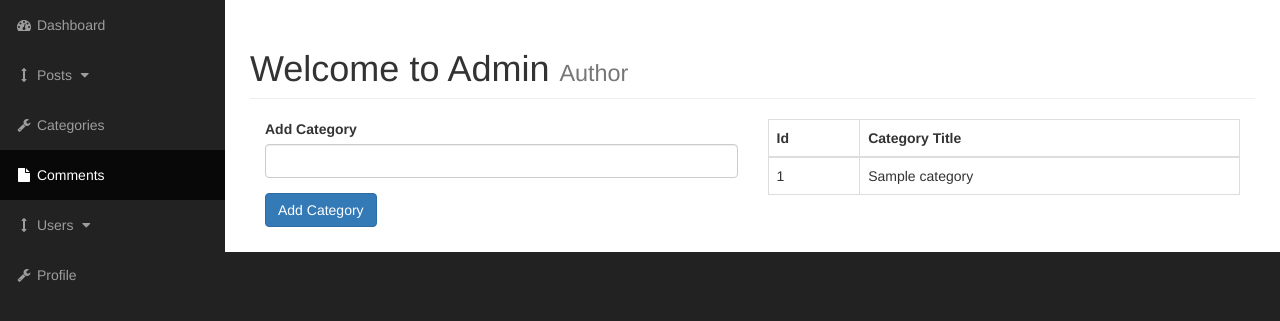
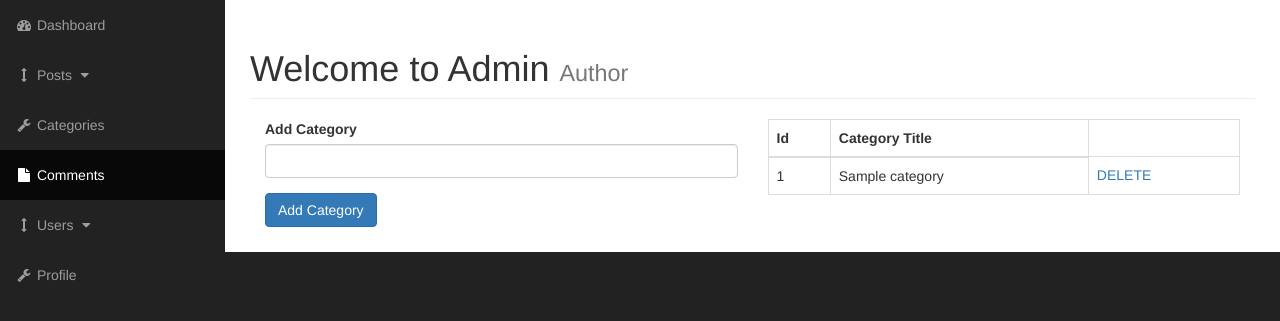
Before and after one commit to nirians/cms, a PHP site: page /admin/categories.php in a window 1280 px wide. Shown: the part 51-372 px from the top of the page. Run offline with PHP 8.4, Linux system fonts and the light colour scheme; tables that the repository leaves empty or names only in its code hold one stand-in row (values such as "Sample post").

Commit message:
105. deleting categories

```diff
--- a/admin/categories.php
+++ b/admin/categories.php
@@ -57,8 +57,6 @@
                         <div class="col-xs-6">
 
                         <?php
-                            $query = "SELECT *  FROM categories";
-                            $select_categories = mysqli_query($connection, $query);
 
                         ?>
 
@@ -71,7 +69,10 @@
                                 </tr>
                             </thead>
                             <tbody>
-                                <?php
+                                <?php // FIND ALL CATEGORIES QUERY
+                                    $query = "SELECT *  FROM categories";
+                                    $select_categories = mysqli_query($connection, $query);
+
                                     while($row = mysqli_fetch_assoc($select_categories)) {
                                         $cat_title = $row['cat_title'];
                                         $cat_id = $row['cat_id'];
@@ -79,8 +80,21 @@
                                     echo "<tr>";
                                     echo "<td>{$cat_id}</td>";
                                     echo "<td>{$cat_title}</td>";
+                                    echo "<td><a href='categories.php?delete={$cat_id}'>DELETE</a></td>";
                                     echo "</tr>";
                                     }
+                                ?>
+
+                                <?php // DELETE QUERY
+
+                                if(isset($_GET['delete'])){
+                                    $the_cat_id = $_GET ['delete'];
+
+                                    $query = "DELETE FROM categories WHERE cat_id = {$the_cat_id} ";
+                                    $delete_query = mysqli_query($connection, $query);
+                                    header("Location: categories.php");
+                                }
+
                                 ?>
                             </tbody>
                         </table>
```
